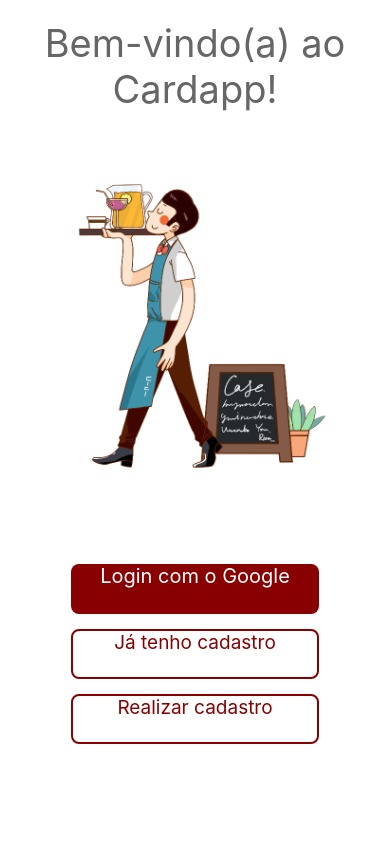
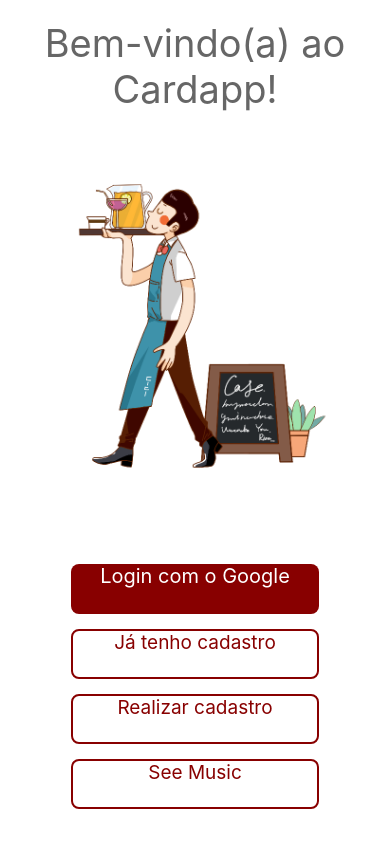
Before and after one commit to Poagilers-Fenix/Cardapio_Digital, a React Native app: screen / in a window 390 px wide. Built offline with nearby package versions, Linux system fonts and the light colour scheme.

Commit message:
Desenvolvendo primeira tela musica

```diff
--- /dev/null
+++ b/API/getMusic.json
@@ -0,0 +1,10 @@
+[
+    {
+        "id": "1",
+        "name": "Let It Be",
+        "compositor": "The Beatles",
+        "image": "https://a-static.mlcdn.com.br/1500x1500/cd-the-beatles-let-it-be-universal/amusical/7817519471/ac80d5d1287e122509d2be87f91a465b.jpg",
+        "time": ""
+
+    }
+]
--- a/App.js
+++ b/App.js
@@ -13,6 +13,7 @@ import Illumination from "./pages/Illumination";
 import Restaurants from "./pages/Establishment/Restaurants";
 import Categories from "./pages/Establishment/MenuCategory/Categories";
 import rateExperience from "./pages/rateExperience";
+import SeeMusic from "./pages/Music/SeeMusic";
 const Stack = createNativeStackNavigator();
 
 export default function App() {
@@ -33,6 +34,7 @@ export default function App() {
         <Stack.Screen name="Illumination" component={Illumination} />
         <Stack.Screen name="Categories" component={Categories} />
         <Stack.Screen name="rateExperience" component={rateExperience} />
+        <Stack.Screen name="SeeMusic" component={SeeMusic} />
       </Stack.Navigator>
       <StatusBar barStyle="dark-content" backgroundColor="#fff" />
     </NavigationContainer>
--- a/pages/InitialScreen.js
+++ b/pages/InitialScreen.js
@@ -36,6 +36,12 @@ export default function InitialSreen({ navigation }) {
           acao={"SignUp"}
           navigation={navigation}
         />
+        <Botao
+          outlined={true}
+          titulo="See Music"
+          acao={"SeeMusic"}
+          navigation={navigation}
+        />
       </View>
     </View>
   );
--- /dev/null
+++ b/pages/Music/SeeMusic.js
@@ -0,0 +1,22 @@
+import React from 'react';
+import { TouchableOpacity, Text, StyleSheet, View, FlatList } from 'react-native';
+import { AntDesign } from '@expo/vector-icons';
+
+const getVerMusica = require('../../API/getMusic.json')
+
+export default function MusicaTocando(){
+    return(
+        <View>
+            <Text style={styles.title}>Múscia</Text>
+        </View>
+    );
+}
+
+const styles = StyleSheet.create({
+    title: {
+        fontSize: 20,
+        color: '#880000',
+        textAlign: 'center'
+    }
+
+});
```
